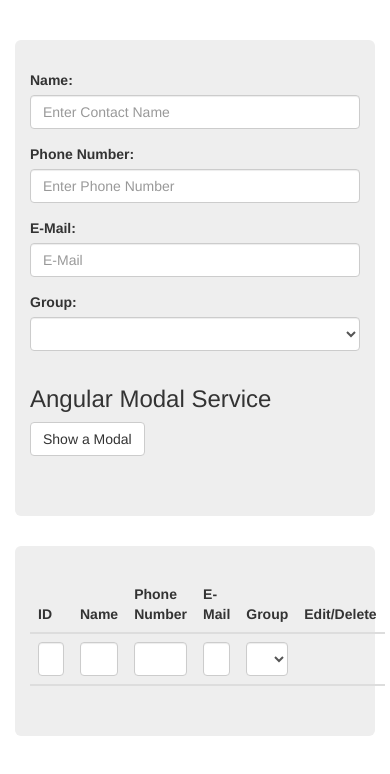
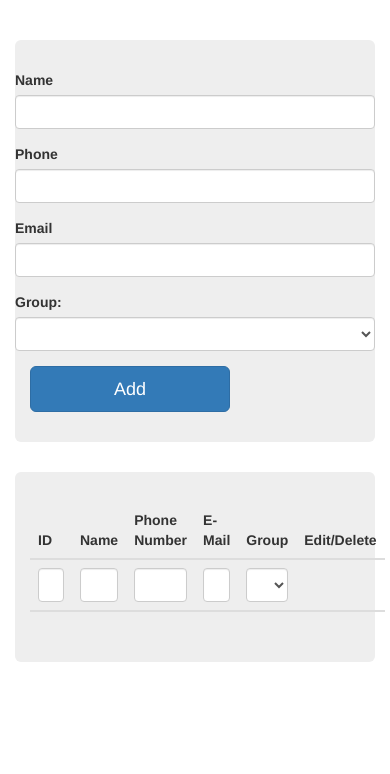
Before and after one commit to AndrewMasalski/basics, a website: page angular/phone-book/index.html in a window 390 px wide. Drawn offline with nearby package versions, Linux system fonts and the light colour scheme; some packages are replaced by stand-ins of ours; a script that the page names is missing.

Commit message:
angluar phonebook pass inputs validation

```diff
--- a/angular/phone-book/app.js
+++ b/angular/phone-book/app.js
@@ -1,24 +1,31 @@
-angular
+var phonebook = angular
     .module('Phone', ['angularModalService', 'ngAnimate'])
-    .controller('ModalController', function($scope, close, name, phone) {
+    .controller('ModalController', function($scope, close, name, phone, email) {
         $scope.name = name;
         $scope.phone = phone;
+        $scope.email = email;
         $scope.close = function(result) {
             close(result, 500); // close, but give 500ms for bootstrap to animate
         };
+
     })
     .controller('PhoneCtrl', function($scope, ModalService) {
         $scope.show = function() {
+            if (!$scope.userForm.$valid) {
+                angular.forEach($scope.userForm.$error.required, function(field) { field.$setDirty(); });
+            } else {
                 ModalService.showModal({
                     templateUrl: 'modal.html',
                     controller: "ModalController",
-                inputs: {name: $scope.name, phone: $scope.phone}
+                    inputs: {name: $scope.name, phone: $scope.phone, email: $scope.email}
                 }).then(function(modal) {
                     modal.element.modal();
                     modal.close.then(function(result) {
-                    $scope.message = "You said " + result;
+                        /*$scope.message = "You said " + result;*/
+                        if (result === 'Yes') {$scope.add()}
                     });
                 });
+            }
         };
 
         $scope.groups = ['Friends', 'Family', 'Spam', 'Favorites', 'NoGrouped', 'Work'];
@@ -30,7 +37,6 @@
         $scope.group = '';
         $scope.selectedOption = '';
         $scope.add = function() {
-            var q = confirm('Add?');
             $scope.contacts.push({
                 id: $scope.id,
                 name: $scope.name,
--- a/angular/phone-book/index.html
+++ b/angular/phone-book/index.html
@@ -1,5 +1,5 @@
 <!DOCTYPE html>
-<html ng-app="Phone">
+<html lang="en" >
 
 <head>
     <script src="https://code.jquery.com/jquery-2.2.4.min.js" crossorigin="anonymous"></script>
@@ -11,55 +11,51 @@
     <script src="app.js"></script>
 </head>
 
-<body>
-<div class="container" ng-controller="PhoneCtrl">
+<body >
+<div class="container" ng-app="Phone" ng-controller="PhoneCtrl">
     <div class="jumbotron" style="margin-top: 40px">
-        <form novalidate class="form-horizontal">
+        <form ng-submit="show()" class="form-horizontal" name="userForm" novalidate>
+            <!-- NAME -->
+            <div class="form-group" ng-class="{ 'has-error' : userForm.name.$invalid && !userForm.name.$pristine }">
+                <label>Name</label>
+                <input type="text" name="name" class="form-control" ng-model="name" required>
+                <p ng-show="userForm.name.$invalid && !userForm.name.$pristine && userForm.$submitted" class="help-block">You name is required.</p>
+            </div>
+
+            <!-- Phone -->
             <div class="form-group">
-                <label class="control-label col-lg-2" for="name">Name:</label>
-                <div class="col-lg-10">
-                    <input type="text" class="form-control" id="name" placeholder="Enter Contact Name" ng-model="name">
+                <label>Phone</label>
+                <input type="text" name="phone" class="form-control" ng-model="phone">
             </div>
+
+            <!-- EMAIL -->
+            <div class="form-group" ng-class="{ 'has-error' : userForm.email.$invalid && !userForm.email.$pristine }">
+                <label>Email</label>
+                <input type="email" name="email" class="form-control" ng-model="email" required>
+                <p ng-show="userForm.email.$invalid && !userForm.email.$pristine" class="help-block">Enter a valid email.</p>
             </div>
             <div class="form-group">
-                <label class="control-label col-lg-2" for="phone">Phone Number:</label>
-                <div class="col-lg-10">
-                    <input type="text" class="form-control" id="phone" placeholder="Enter Phone Number" ng-model="phone">
-                </div>
-            </div>
-            <div class="form-group">
-                <label class="control-label col-lg-2" for="email">E-Mail:</label>
-                <div class="col-lg-10">
-                    <input type="email" class="form-control" id="email" placeholder="E-Mail" ng-model="email">
-                </div>
-            </div>
-            <div class="form-group">
-                <label for="group" class="control-label col-lg-2">Group:</label>
-                <div class="col-lg-10">
-                    <select name="group" id="group" class="form-control" ng-model="selectedOption" ng-options="group for                                    group in groups">
-                    </select>
-                </div>
+                <label>Group:</label>
+                <select name="group" id="group" class="form-control" ng-model="selectedOption" ng-options="group for group in groups"></select>
             </div>
 
-            <div novalidate class="form-group">
-                <div class="col-sm-offset-2 col-sm-10">
-                    <!--<button type="submit" class="btn btn-default" ng-click="add()">Add Contact</button>-->
-                    <h3>Angular Modal Service</h3>
-                    <a class="btn btn-default" href ng-click="show(e)">Show a Modal</a>
-                    <p>{{message}}</p>
+            <button class="btn btn-primary btn-lg" type="submit" style="width: 200px">Add</button>
+        </form>
+    </div> <!--An form part-->
 
     <!-- The actual modal template, just a bit o bootstrap -->
-                    <script type="text/ng-template" id="modal.html">
+    <script type="text/ng-template" id="modal.html" >
         <div class="modal fade">
             <div class="modal-dialog">
                 <div class="modal-content">
                     <div class="modal-header">
                         <button type="button" class="close" ng-click="close('Cancel')" data-dismiss="modal" aria-hidden="true">&times;</button>
-                                        <h4 class="modal-title">Yes or No?</h4>
+                        <h4 class="modal-title">Add a new contact in PhoneBook?</h4>
                     </div>
                     <div class="modal-body">
                         <p>Name: {{name}}</p>
                         <p>Phone: {{phone}}</p>
+                        <p>E-Mail: {{email}}</p>
                     </div>
                     <div class="modal-footer">
                         <button type="button" ng-click="close('No')" class="btn btn-default" data-dismiss="modal">No</button>
@@ -70,16 +66,10 @@
         </div>
     </script>
 
-                </div>
-            </div>
-
-        </form>
-    </div>
-    <!--An form part-->
 
     <div class="jumbotron ">
         <table class="table table-striped ">
-            <thead>
+            <thead >
             <tr>
                 <th class="col-lg-1">ID</th>
                 <th class="col-lg-3">Name</th>
@@ -90,19 +80,13 @@
             </tr>
             <tr>
                 <th>
-                    <input type="text" class="form-control ">
+                    <input type="text" class="form-control " >
                 </th>
+                <th><input type="text" class="form-control " ></th>
+                <th><input type="text" class="form-control " ></th>
+                <th><input type="text" class="form-control " ></th>
                 <th>
-                    <input type="text" class="form-control ">
-                </th>
-                <th>
-                    <input type="text" class="form-control ">
-                </th>
-                <th>
-                    <input type="text" class="form-control ">
-                </th>
-                <th>
-                    <select name="" id="" class="form-control">
+                    <select name="" id="" class="form-control"  >
 
                     </select>
                 </th>
@@ -118,7 +102,7 @@
                 <td>{{contact.phone}}</td>
                 <td>{{contact.email}}</td>
                 <td>{{contact.group}}</td>
-                <td>
+                <td >
                     <div class="btn-group-vertical">
                         <button type="button" class="btn btn-info btn-md">Edit</button>
                         <button type="button" class="btn btn-danger btn-md">Delete</button>
@@ -128,11 +112,9 @@
 
             </tbody>
         </table>
-    </div>
-    <!--An table part-->
+    </div> <!--An table part-->
 
 </div>
 
 </body>
-
 </html>
```
Lines whose indentation alone changed are shown as unchanged.
